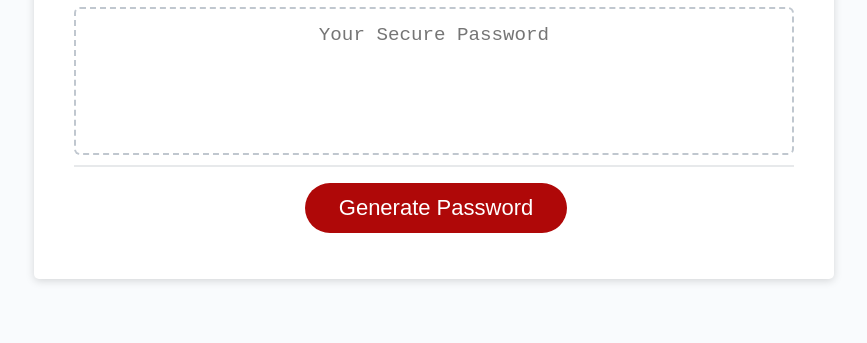
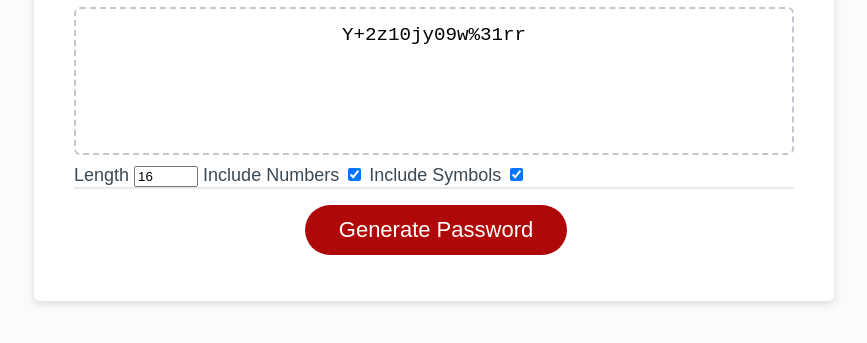
Before and after one commit to tloyzelle/Password_Generator, a plain HTML site: page index.html in a window 1280 px wide. Both pictures are taken after a click on the button "Generate Password". Shown: the part 241-584 px from the top of the page, without its empty margins (206-1073 px from the left). Drawn offline with Linux system fonts and the light colour scheme.

Commit message:
creating settings for password generator

```diff
--- a/index.html
+++ b/index.html
@@ -24,6 +24,15 @@
             aria-label="Generated Password"
           ></textarea>
         </div>
+        <!--settings for password-->
+        <div id="settings">
+          <label for="length">Length</label>
+          <input type="number" id="length" value="16" min="8" max="128"/>
+          <label for="number">Include Numbers</label>
+          <input type="checkbox" id="numbers" checked />
+          <label for="symbols">Include Symbols</label>
+          <input type="checkbox" id="symbols" checked />
+        </div>
         <div class="card-footer">
           <button id="generate" class="btn">Generate Password</button>
         </div>
--- a/script.js
+++ b/script.js
@@ -1,16 +1,30 @@
-// Assignment Code
+//variables for password
+var alpha = "abcdefghijklmnopqrstuvwxyzABCDEFGHIJKLMNOPQRSTUVWXYZ";
+var numbers = "1234567890";
+var symbols = "!@#$%^&*()_+";
+
+var passwordTxt = document.getElementById("password");
+var length = document.getElementById("length");
+var incNumbers = document.getElementById("numbers");
+var incSymbols = document.getElementById("symbols");
+//assignment code
 var generateBtn = document.querySelector("#generate");
 
-// Write password to the #password input
-function writePassword() {
-  var password = generatePassword();
-  var passwordText = document.querySelector("#password");
+//event listener for generate button
+generateBtn.addEventListener("click", () => {
+  let characters = alpha;
+  incNumbers.checked ? (characters += numbers) : "";
+  incSymbols.checked ? (characters += symbols) : "";
+  passwordTxt.value = generatePassword(length.value, characters);
+});
 
-  passwordText.value = password;
-
-}
-
-// Add event listener to generate button
-generateBtn.addEventListener("click", writePassword);
-
-//checking my git push
+//how it genreates the password
+var generatePassword = (length, characters) => {
+  let password = "";
+  for (let i=0; i < length; i++) {
+    password += characters.charAt(
+      Math.floor(Math.random() * characters.length)
+    );
+  }
+  return password;
+};
```
